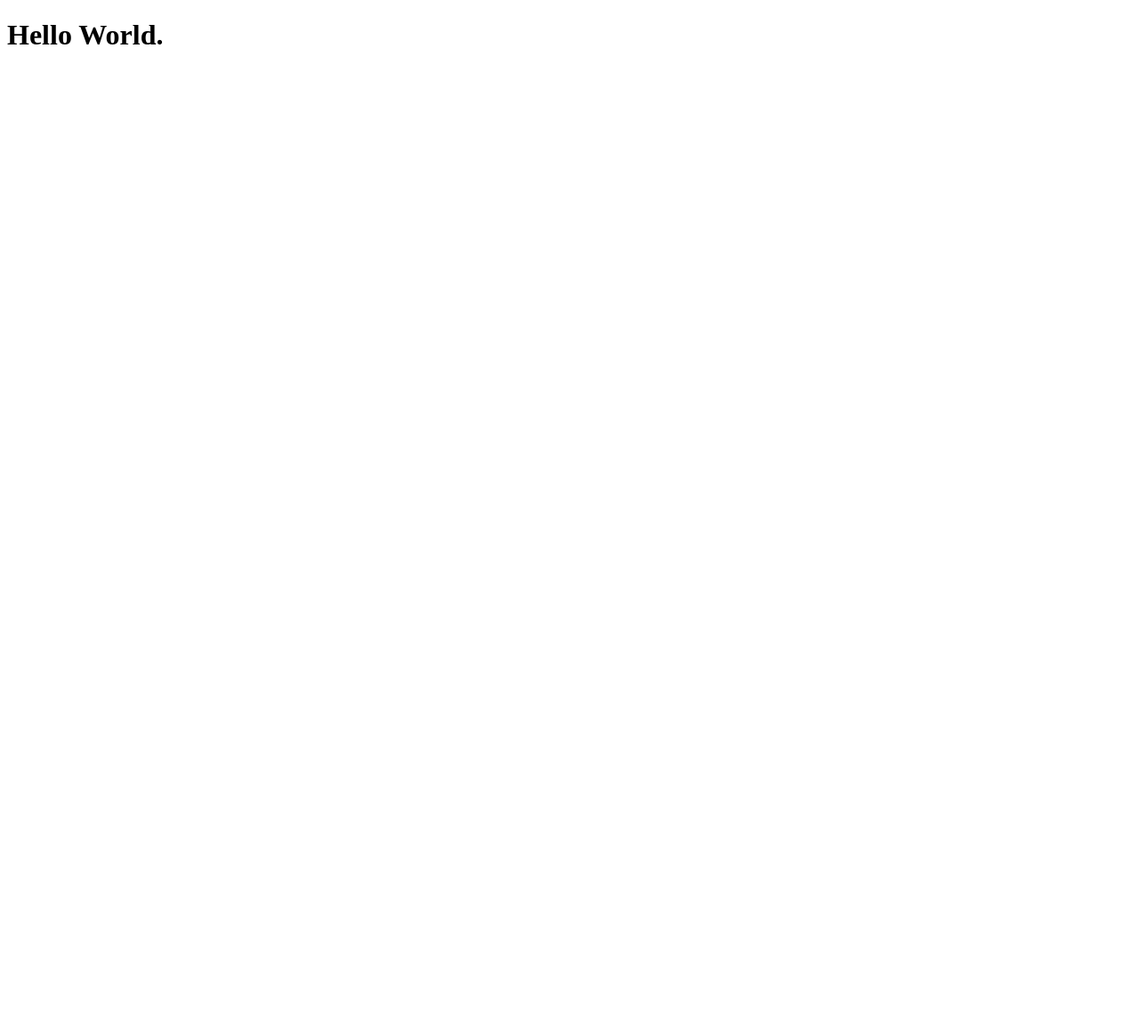
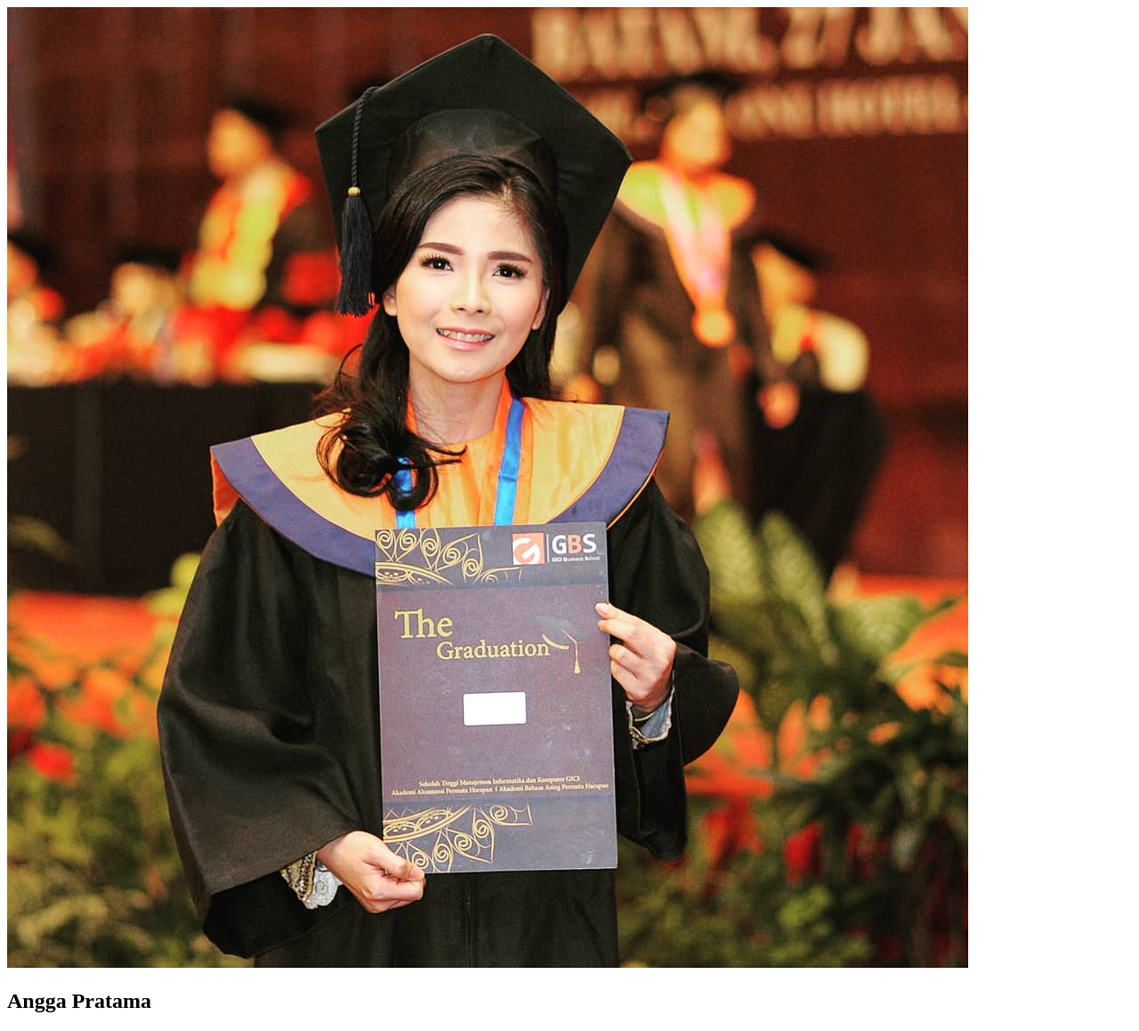
Before and after one commit to abgvin/my-repo-from-remote, a plain HTML site: page index.html in a window 1280 px wide. Shown: the whole page at 89% size. Before the commit the page ends 800 px from the top, so only its background shows below. Drawn offline with Linux system fonts and the light colour scheme.

Commit message:
Changed Hello world with img and h2 to display simple profile data. Image file added in the folder images and used as resource in the img element in index.html file

```diff
--- a/index.html
+++ b/index.html
@@ -1,10 +1,17 @@
 <!DOCTYPE html>
 <html lang="en">
+
 <head>
   <meta charset="UTF-8" />
   <meta name="viewport" content="width=device-width, initial-scale=1.0" />
   <title>Document</title>
 </head>
-  <h1>Hello World.</h1>
+
+<div>
+  <img src="images/avatar.jpg" alt="profile image" />
+  <h2>Angga Pratama</h2>
+</div>
+
 <body></body>
+
 </html>
```
Also changed, not shown: images/avatar.jpg (added). Lines whose indentation alone changed are shown as unchanged.
